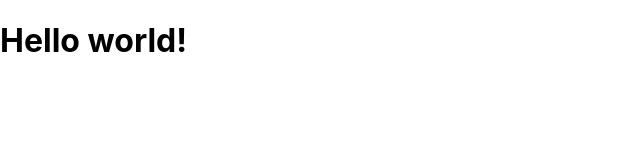
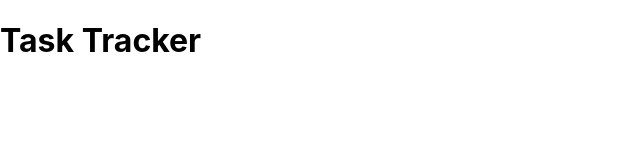
Before and after one commit to so-martinez/React-JS-Crash-Course, a React (Create React App) app in the folder task-tracker/: page / in a window 1280 px wide. Shown: the top 160 px of the page, without its empty margins (0-640 px from the left). Built offline with nearby package versions, Linux system fonts and the light colour scheme.

Commit message:
first function component added

```diff
--- a/task-tracker/src/App.js
+++ b/task-tracker/src/App.js
@@ -1,7 +1,9 @@
+import Header from "./components/Header";
+
 function App() {
   return (
     <div className="container">
-      <h1>Hello world!</h1>
+      <Header />
     </div>
   );
 }
--- /dev/null
+++ b/task-tracker/src/components/Header.js
@@ -0,0 +1,12 @@
+//uppercase H is a convention for components
+//this used to be required but not anymore: import React from 'react'
+
+const Header = () => {
+    return (
+        <header>
+            <h1>Task Tracker</h1>
+        </header>
+    )
+}
+
+export default Header
```
